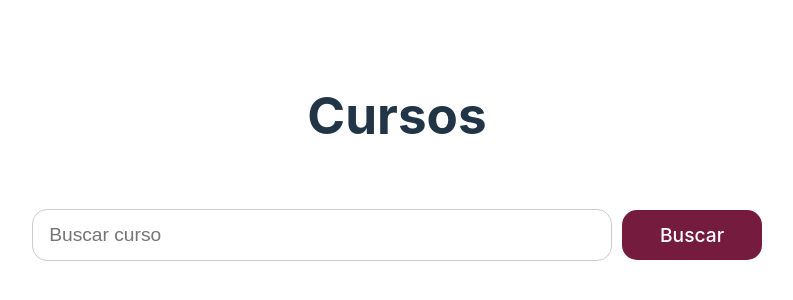
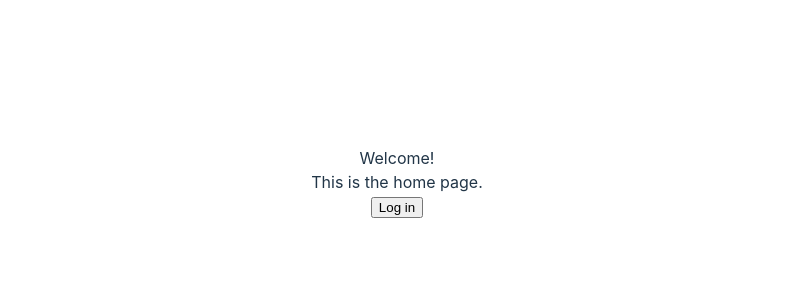
Before and after one commit to A-nita/desafio-mind-consulting, a React (Vite) app in the folder web/: page / in a window 1280 px wide. Shown: the part 218-518 px from the top of the page, without its empty margins (243-1036 px from the left). Built offline with nearby package versions, Linux system fonts and the light colour scheme; no server answers.

Commit message:
feat: react-router-dom and create login and error pages

```diff
--- a/web/package.json
+++ b/web/package.json
@@ -11,9 +11,11 @@
   },
   "dependencies": {
     "@tanstack/react-query": "^5.12.1",
+    "@types/react-router-dom": "^5.3.3",
     "axios": "^1.6.2",
     "react": "^18.2.0",
-    "react-dom": "^18.2.0"
+    "react-dom": "^18.2.0",
+    "react-router-dom": "^6.20.1"
   },
   "devDependencies": {
     "@types/react": "^18.2.37",
--- /dev/null
+++ b/web/src/error-page.tsx
@@ -0,0 +1,16 @@
+import { useRouteError } from "react-router-dom";
+
+export default function ErrorPage() {
+  const error = useRouteError();
+  console.error(error);
+
+  return (
+    <div id="error-page">
+      <h1>Oops!</h1>
+      <p>Sorry, an unexpected error has occurred.</p>
+      {/* <p>
+        <i>{error.statusText || error.message}</i>
+      </p> */}
+    </div>
+  );
+}
--- a/web/src/main.tsx
+++ b/web/src/main.tsx
@@ -4,13 +4,31 @@ import App from './App.tsx'
 import './index.css'
 import { QueryClient } from '@tanstack/query-core';
 import { QueryClientProvider } from '@tanstack/react-query';
+import { createBrowserRouter,
+         RouterProvider,
+       } from "react-router-dom";
+import Root from "./routes/root";
+import ErrorPage from "./error-page";
+
+const router = createBrowserRouter([
+  {
+  path: "/",
+  element: <Root />,
+  errorElement: <ErrorPage />,
+  },
+  {
+  path: "/dashboard",
+  element: <App />,
+  }
+]);
 
 const queryClient = new QueryClient()
 
 ReactDOM.createRoot(document.getElementById('root')!).render(
   <React.StrictMode>
     <QueryClientProvider client={queryClient}>
-      <App />
+      <RouterProvider router={router} />
+      {/* <App /> */}
     </QueryClientProvider>
   </React.StrictMode>,
 )
--- /dev/null
+++ b/web/src/routes/root.tsx
@@ -0,0 +1,20 @@
+export default function Root() {
+  return (
+    // Pagina de Login
+    <div className="mainContainer">
+      <div className={"titleContainer"}>
+        <div>Welcome!</div>
+      </div>
+      <div>
+        This is the home page.
+      </div>
+      <div className={"buttonContainer"}>
+        <input
+          className={"inputButton"}
+          type="button"
+          onClick={() => console.log('click')}
+          value={'Log in'} />
+      </div>
+    </div>
+  );
+}
```
Also changed, not shown: web/src/login.tsx (added, +32 -0 lines), 1 other file (tests, documents, lock files or other folders).
